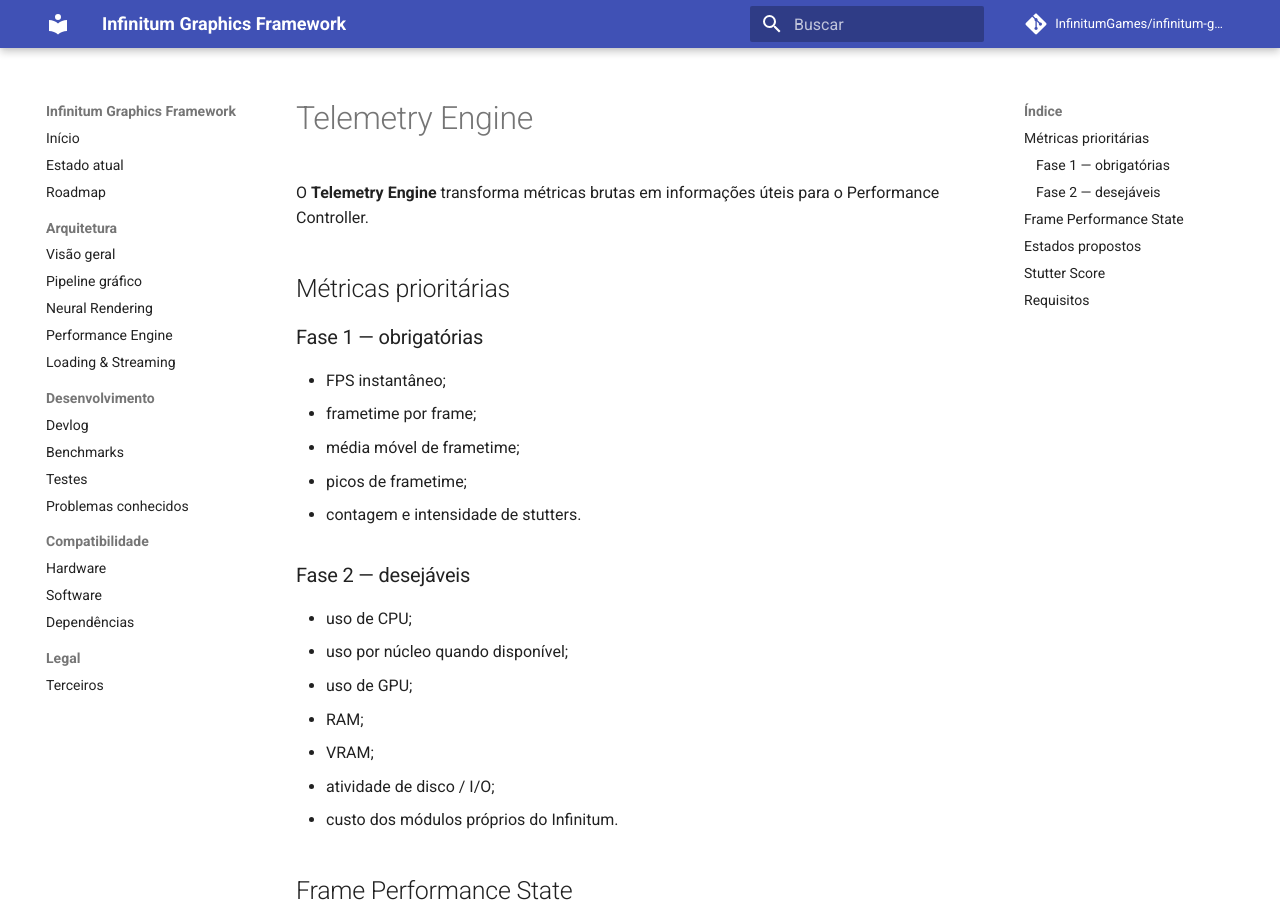
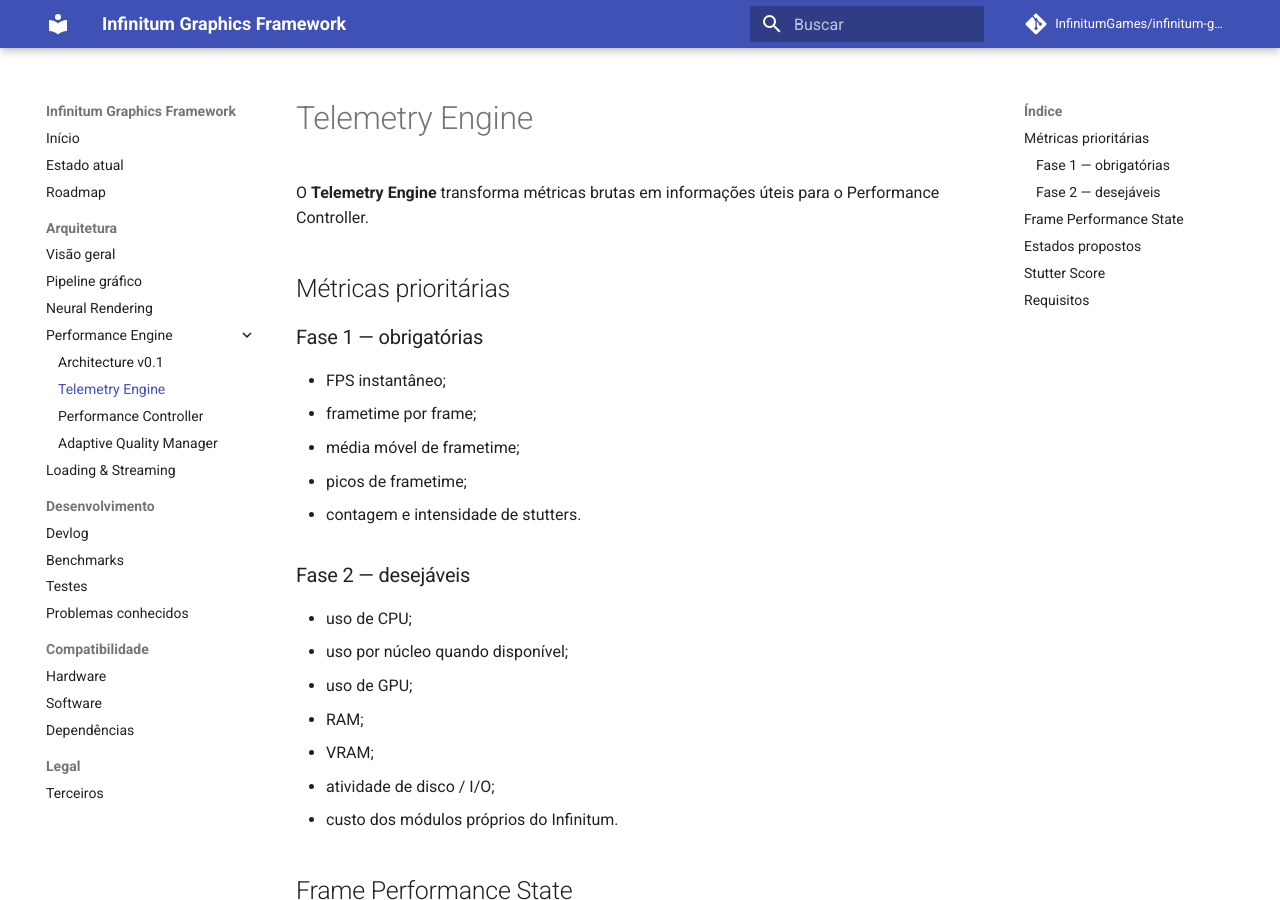
Before and after one commit to InfinitumGames/infinitum-graphics-framework, an MkDocs documentation site: the page built from docs/architecture/telemetry-engine.md, in a window 1280 px wide and 900 px high. Built offline with MkDocs 1.6.1 and Material for MkDocs 9.7.7, drawn with Linux system fonts in a browser that asks for light colours; comment, search, counter and statistics services are not loaded.

Commit message:
docs: expose Performance Engine v0.1 modules in site nav

```diff
--- a/mkdocs.yml
+++ b/mkdocs.yml
@@ -19,7 +19,11 @@ nav:
       - Visão geral: architecture/overview.md
       - Pipeline gráfico: architecture/graphics-pipeline.md
       - Neural Rendering: architecture/neural-rendering.md
-      - Performance Engine: architecture/performance-engine.md
+      - Performance Engine:
+          - Architecture v0.1: architecture/performance-engine.md
+          - Telemetry Engine: architecture/telemetry-engine.md
+          - Performance Controller: architecture/performance-controller.md
+          - Adaptive Quality Manager: architecture/adaptive-quality-manager.md
       - Loading & Streaming: architecture/loading-streaming.md
   - Desenvolvimento:
       - Devlog: development/devlog.md
```
